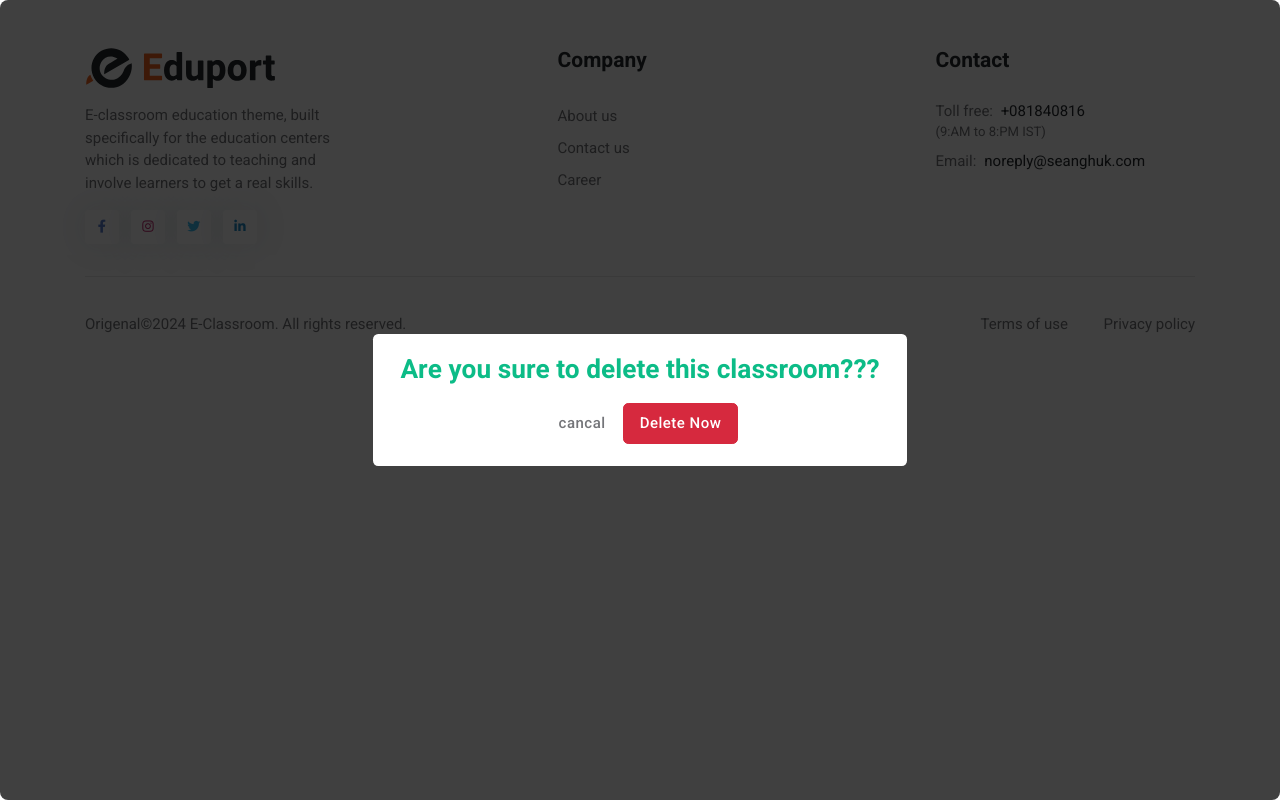
After one commit to rithsreynang/G4-Googleclass, a PHP site: template views/classroom/delete.confirm.view.php in a window 1280 px wide. The commit adds this page. Run offline with PHP 8.4, Linux system fonts and the light colour scheme; the template is opened without the code that fills it, so the values that code supplies are empty; some libraries are stand-ins or nearby versions.

Commit message:
[feat] delete classroom #G4-11

```diff
--- /dev/null
+++ b/controllers/classroom/delete.class.controller.php
@@ -0,0 +1,5 @@
+<?php
+    require "../../layouts/user_layouts/header.php";
+    $id = $_GET['classroom_id'];
+    require "../../views/classroom/delete.confirm.view.php";
+?>
--- /dev/null
+++ b/controllers/classroom/delete.modify.controller.php
@@ -0,0 +1,6 @@
+<?php
+    $id = $_GET['classroom_id'];
+    require "../../models/classroom/delete.classroom.model.php";
+    deleteClass($id);
+    header("Location: /home");
+?>
--- a/models/classroom/delete_classroom.model.php
+++ b/models/classroom/delete.classroom.model.php
@@ -1,4 +1,5 @@
 <?php
+require "../../database/database.php";
     function deleteClass($id)
     {
         global $connection;
--- /dev/null
+++ b/views/classroom/delete.confirm.view.php
@@ -0,0 +1,10 @@
+<div class="card col-xl-12 d-flex flex-column justify-content-center align-items-center" style="position: fixed; top:0px; left:0;  height:100vh; width:100%; background-color: rgba(0,0,0,0.75); z-index:10;">
+    <div class="bg-white p-3 d-flex flex-column justify-content-center col-xl-5 rounded">
+        <h4 class="text-success mt-1 text-center">Are you sure to delete this classroom???</h4>
+        <div class="d-flex justify-content-center  mt-2">
+            <a href="/home" class="btn btn-sucess">cancal</a>
+            <a href= "../../../controllers/classroom/delete.modify.controller.php?classroom_id=<?= $id ?>" class="ml-1 btn btn-danger">Delete Now</a>
+        </div>
+
+    </div>
+</div>
```
Also changed, not shown: controllers/classroom/delete_class.controller.php (deleted, +0 -15 lines), views/home/home.view.php (+3 -5 lines).
